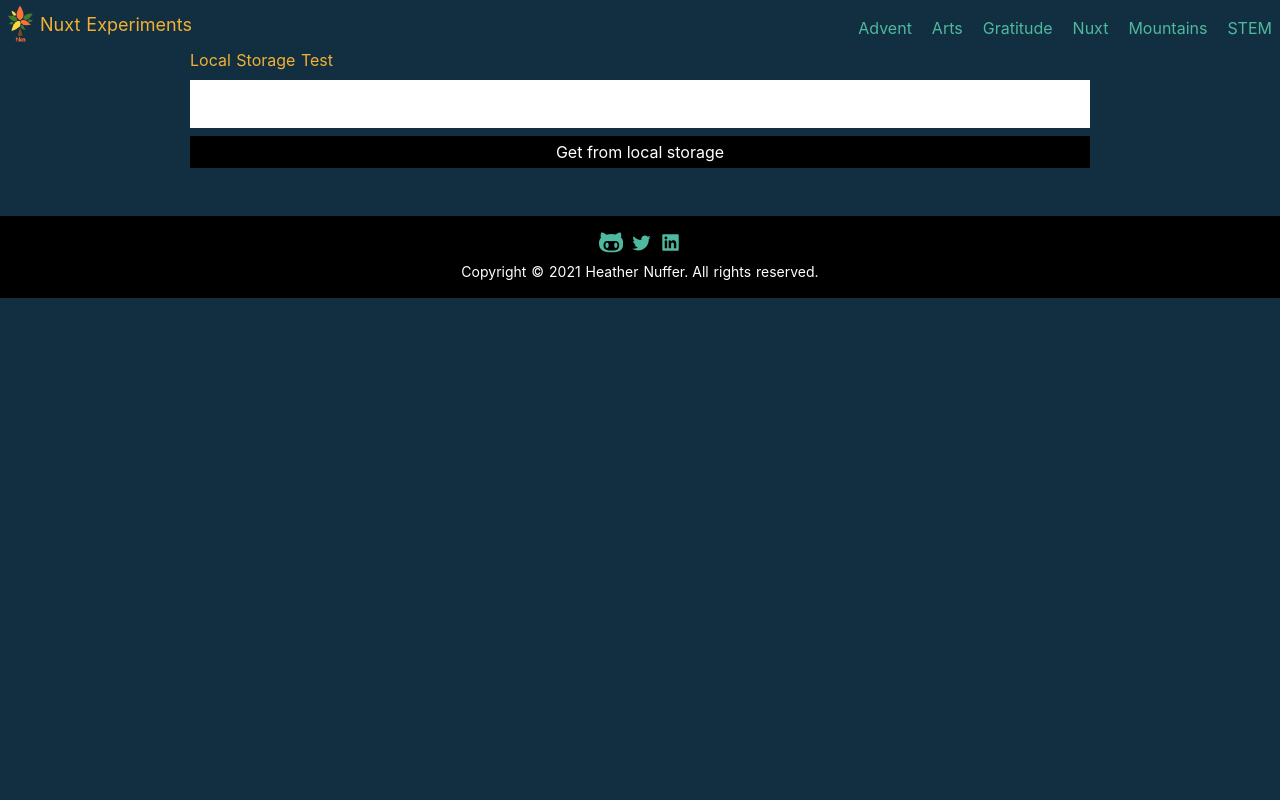
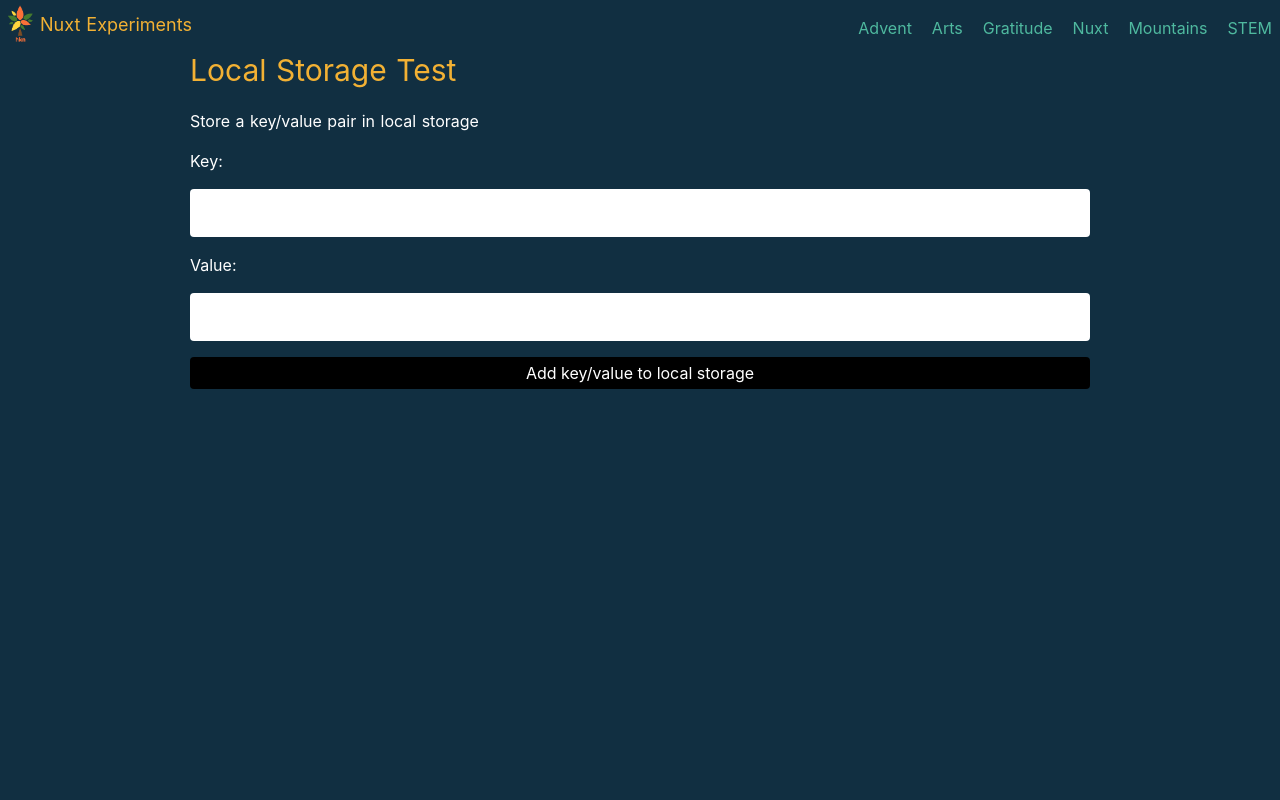
Before and after one commit to ethyl2/nuxt-experiment, a Nuxt app: page /LocalStorageTest in a window 1280 px wide. Shown: the top 800 px of the page. Built offline with nearby package versions, Linux system fonts and the light colour scheme.

Commit message:
Adds more functionality to local storage test page

```diff
--- a/pages/LocalStorageTest.vue
+++ b/pages/LocalStorageTest.vue
@@ -1,16 +1,45 @@
 <template>
-  <div class="container flex flex-col space-y-2">
-    <h1>Local Storage Test</h1>
-    <input
-      v-model="currentValue"
-      type="text"
-      class="p-2 text-black leading-loose"
-      @input="storeValue('test', currentValue)"
-    />
-    <button class="bg-black px-2 py-1" @click="getValue('test')">
-      Get from local storage
+  <div class="container flex flex-col space-y-4 min-h-screen">
+    <h1 class="text-3xl">Local Storage Test</h1>
+    <form class="flex flex-col space-y-4" @submit.prevent="storeValue">
+      <legend>Store a key/value pair in local storage</legend>
+      <label for="key-input">Key:</label>
+      <input
+        v-model="currentKey"
+        type="text"
+        class="p-2 text-black leading-loose rounded"
+        name="key-input"
+      />
+      <label for="value-input">Value:</label>
+      <input
+        v-model="currentValue"
+        type="text"
+        class="p-2 text-black leading-loose rounded"
+        name="value-input"
+      />
+      <button type="submit" class="px-2 py-1 bg-black rounded">
+        Add key/value to local storage
+      </button>
+    </form>
+    <div v-if="pairsFromStore && pairsFromStore.length > 0">
+      <p>What you have in local storage:</p>
+      <ul>
+        <li
+          v-for="([key, value], index) in pairsFromStore"
+          :key="`${key}-${index}`"
+        >
+          {{ key }}: {{ value }}
+        </li>
+      </ul>
+    </div>
+    <button
+      v-if="pairsFromStore && pairsFromStore.length > 0"
+      type="button"
+      class="px-2 py-1 bg-black rounded"
+      @click="clearLocalStorage"
+    >
+      Clear Local Storage
     </button>
-    <p v-if="storedValue">{{ storedValue }}</p>
   </div>
 </template>
 
@@ -19,14 +48,29 @@ export default {
   name: 'LocalStorageTest',
   data() {
     return {
+      currentKey: '',
       currentValue: '',
       storedValue: '',
+      pairsFromStore: null,
+    }
+  },
+  computed: {
+    localStorageKeys() {
+      return Object.keys(localStorage)
+    },
+  },
+  mounted() {
+    if (process.browser) {
+      this.pairsFromStore = Object.entries(localStorage)
     }
   },
   methods: {
-    storeValue(key, value) {
+    storeValue() {
       if (process.browser) {
-        localStorage.setItem(key, value)
+        localStorage.setItem(this.currentKey, this.currentValue)
+        this.pairsFromStore = Object.entries(localStorage)
+        this.currentKey = ''
+        this.currentValue = ''
       }
     },
     getValue(key) {
@@ -34,6 +78,10 @@ export default {
         this.storedValue = localStorage.getItem(key)
       }
     },
+    clearLocalStorage() {
+      localStorage.clear()
+      this.pairsFromStore = null
+    },
   },
 }
 </script>
--- a/pages/stem/index.vue
+++ b/pages/stem/index.vue
@@ -24,6 +24,7 @@
         <nuxt-link to="/stem/case-styles"
           >Creating Variable Names in Case Styles</nuxt-link
         >
+        <nuxt-link to="/LocalStorageTest">Local Storage</nuxt-link>
       </nav>
     </div>
   </div>
```
